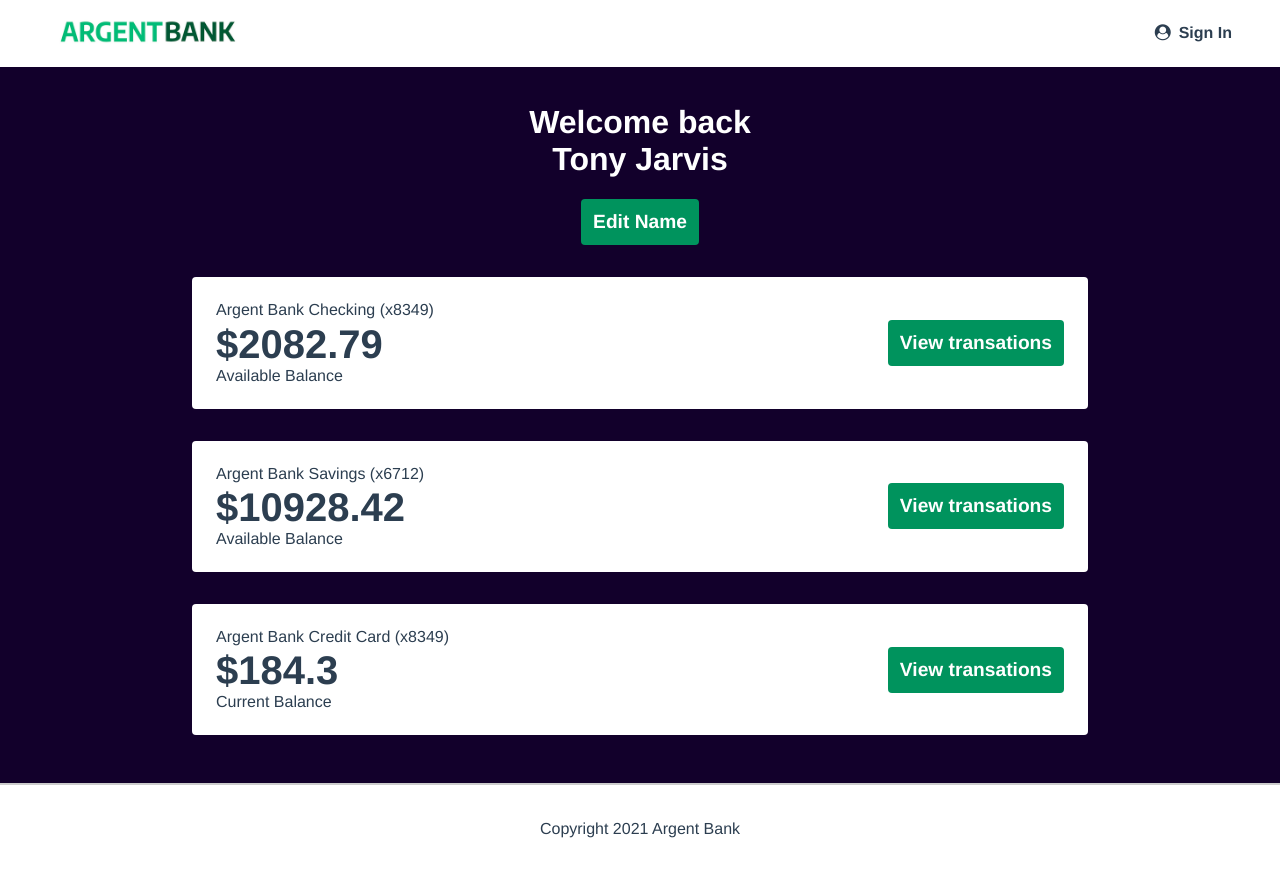
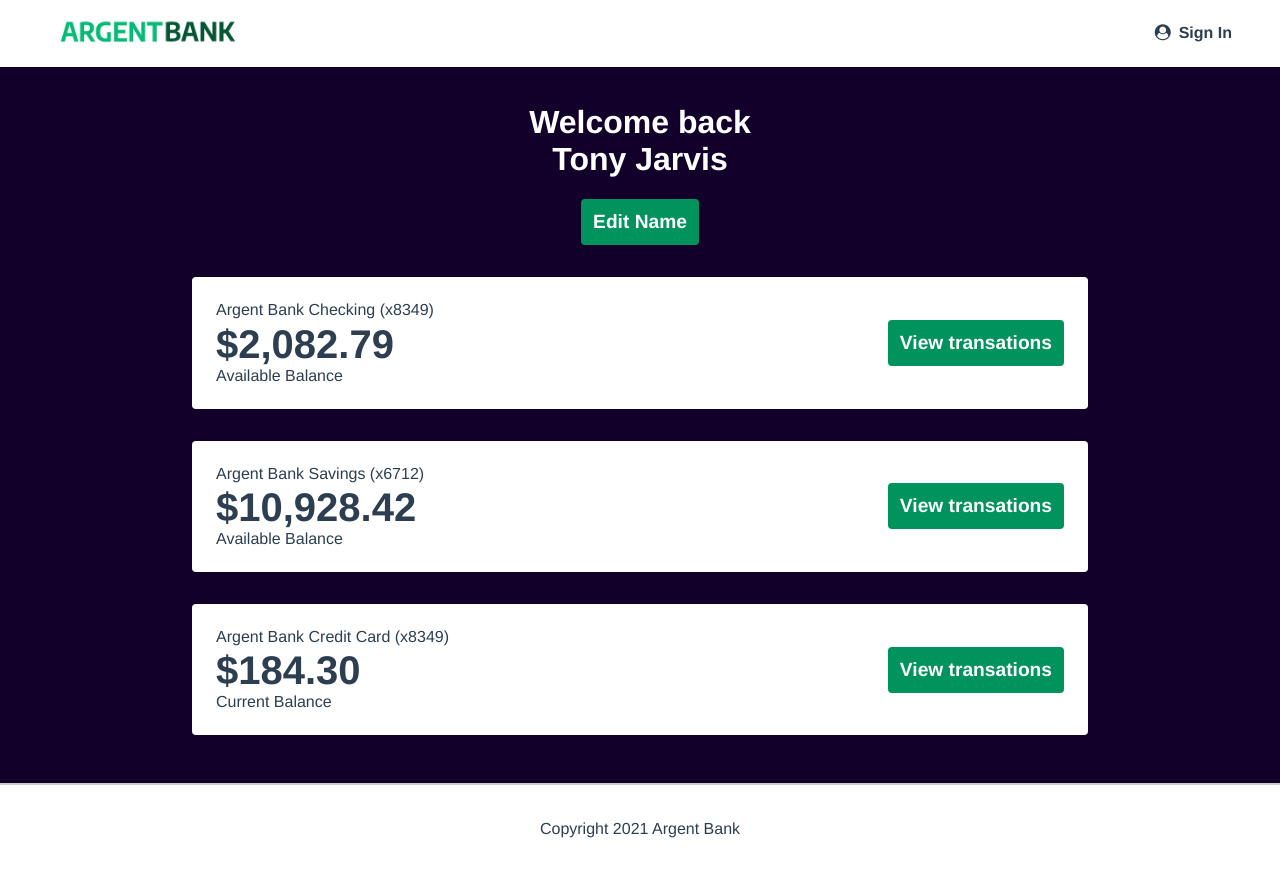
Before and after one commit to logic-fabric/LoicMangin_13_25072021, a React (Create React App) app: page /profile in a window 1280 px wide. Built offline with nearby package versions, Linux system fonts and the light colour scheme.

Commit message:
feature: add formatAmount utility function (tdd)

```diff
--- a/src/components/Banners/Banners.jsx
+++ b/src/components/Banners/Banners.jsx
@@ -1,6 +1,6 @@
 import styled from "styled-components";
 
-import { styleVar } from "../../utils/styleVariables";
+import { styleVar } from "../../utils/style/styleVariables";
 import HeroIllustration from "../../assets/money-tree.jpeg";
 
 export function HeroBanner() {
--- a/src/components/Button/Button.jsx
+++ b/src/components/Button/Button.jsx
@@ -1,6 +1,6 @@
 import styled from "styled-components";
 
-import { styleVar } from "../../utils/styleVariables";
+import { styleVar } from "../../utils/style/styleVariables";
 
 export function Button({ type, text, callToAction }) {
   return (
--- a/src/components/Cards/Cards.jsx
+++ b/src/components/Cards/Cards.jsx
@@ -1,7 +1,8 @@
 import styled from "styled-components";
 
 import { Button } from "../Button/Button";
-import { styleVar } from "../../utils/styleVariables";
+import { formatAmount } from "../../utils/str/format";
+import { styleVar } from "../../utils/style/styleVariables";
 
 export function AccountCard({ accountName, amount, balanceType }) {
   return (
@@ -9,7 +10,7 @@ export function AccountCard({ accountName, amount, balanceType }) {
       <div>
         <h3>Argent Bank {accountName}</h3>
 
-        <Amount>${amount}</Amount>
+        <Amount>${formatAmount(amount)}</Amount>
 
         <p>{balanceType} Balance</p>
       </div>
--- a/src/components/Footer/Footer.jsx
+++ b/src/components/Footer/Footer.jsx
@@ -1,6 +1,6 @@
 import styled from "styled-components";
 
-import { styleVar } from "../../utils/styleVariables";
+import { styleVar } from "../../utils/style/styleVariables";
 
 export function Footer() {
   return (
--- a/src/components/Header/Header.jsx
+++ b/src/components/Header/Header.jsx
@@ -1,7 +1,7 @@
 import { Link } from "react-router-dom";
 import styled from "styled-components";
 
-import { styleVar } from "../../utils/styleVariables";
+import { styleVar } from "../../utils/style/styleVariables";
 import ArgentBankLogo from "../../assets/argent-bank-logo.png";
 
 export function Header() {
--- a/src/components/LoginForm/LoginForm.jsx
+++ b/src/components/LoginForm/LoginForm.jsx
@@ -2,7 +2,7 @@ import { Link } from "react-router-dom";
 import styled from "styled-components";
 
 import { Button } from "../Button/Button";
-import { styleVar } from "../../utils/styleVariables";
+import { styleVar } from "../../utils/style/styleVariables";
 
 export function LoginForm() {
   return (
--- a/src/index.jsx
+++ b/src/index.jsx
@@ -11,7 +11,7 @@ import { UserProfile } from "./pages/UserProfile/UserProfile";
 import { Footer } from "./components/Footer/Footer";
 import { Header } from "./components/Header/Header";
 
-import { styleVar } from "./utils/styleVariables";
+import { styleVar } from "./utils/style/styleVariables";
 
 import reportWebVitals from "./reportWebVitals";
 
--- a/src/pages/Home/Home.jsx
+++ b/src/pages/Home/Home.jsx
@@ -3,7 +3,7 @@ import styled from "styled-components";
 import { HeroBanner } from "../../components/Banners/Banners";
 import { PictoCard } from "../../components/Cards/Cards";
 
-import { styleVar } from "../../utils/styleVariables";
+import { styleVar } from "../../utils/style/styleVariables";
 import PictoChat from "../../assets/picto-chat.png";
 import PictoMoney from "../../assets/picto-money.png";
 import PictoShield from "../../assets/picto-shield.png"
--- a/src/pages/Login/Login.jsx
+++ b/src/pages/Login/Login.jsx
@@ -2,7 +2,7 @@ import styled from "styled-components";
 
 import { LoginForm } from "../../components/LoginForm/LoginForm";
 
-import { styleVar } from "../../utils/styleVariables";
+import { styleVar } from "../../utils/style/styleVariables";
 
 export function Login() {
   return (
--- a/src/pages/UserProfile/UserProfile.jsx
+++ b/src/pages/UserProfile/UserProfile.jsx
@@ -3,7 +3,7 @@ import styled from "styled-components";
 import { AccountCard } from "../../components/Cards/Cards";
 import { Button } from "../../components/Button/Button";
 
-import { styleVar } from "../../utils/styleVariables";
+import { styleVar } from "../../utils/style/styleVariables";
 
 const USER_ACCOUNTS = [
   {
--- /dev/null
+++ b/src/utils/str/format.js
@@ -0,0 +1,18 @@
+export function formatAmount(value) {
+  let [integerPart, decimalPart] = value.toString().split(".");
+
+  decimalPart = decimalPart ? decimalPart.padEnd(2, "0") : "00";
+
+  const parts = [];
+
+  while (integerPart.length > 3) {
+    parts.push(integerPart.slice(-3));
+
+    integerPart = integerPart.slice(0, -3);
+  }
+
+  parts.push(integerPart);
+  parts.reverse();
+
+  return `${parts.join(",")}.${decimalPart}`;
+}
```
Also changed, not shown: src/utils/style/styleVariables.js (renamed from src/utils/styleVariables.js), 1 other file (tests, documents, lock files or other folders).
